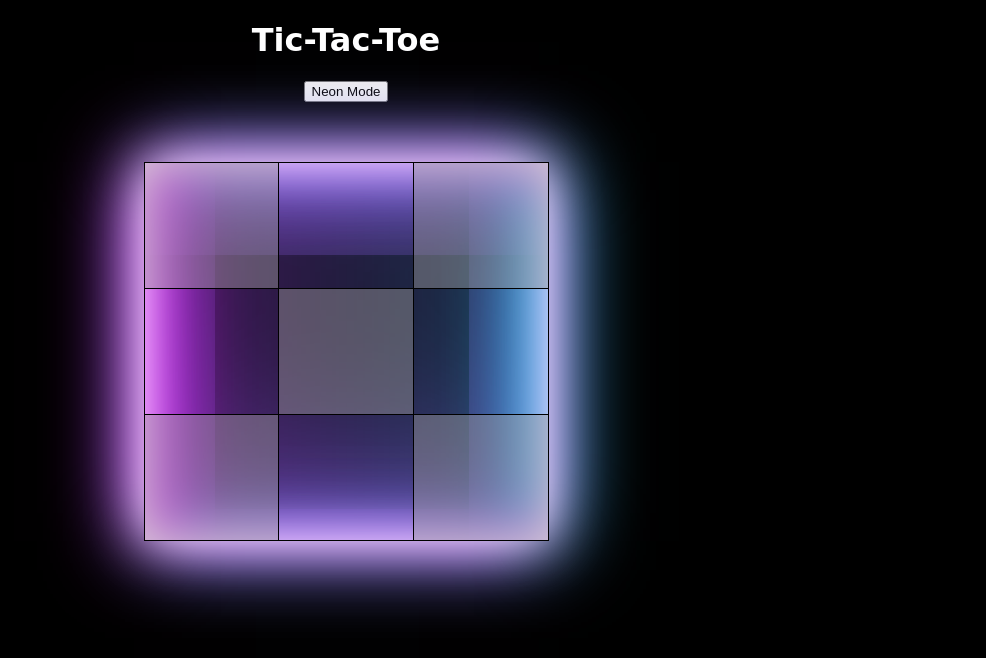
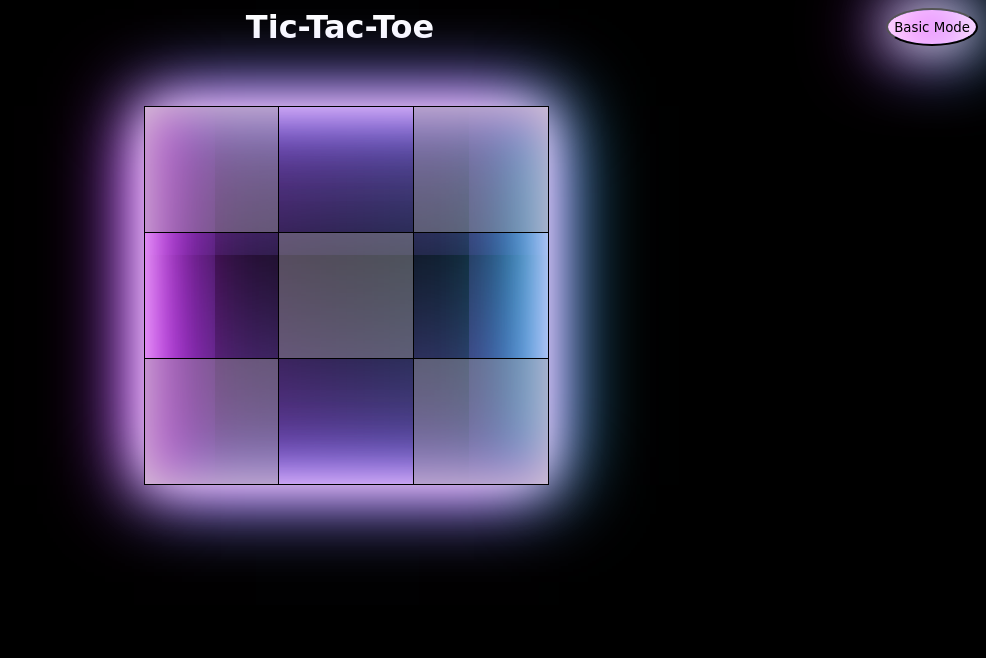
Before and after one commit to Dakotaramey6/Tic-Tac-Toe, a plain HTML site: page index.html in a window 1280 px wide. Both pictures are taken after a click on the button "Neon Mode". Shown: the whole page, without its empty margins (294-1280 px from the left). Drawn offline with Linux system fonts and the light colour scheme.

Commit message:
Styling For project completed

```diff
--- a/script.js
+++ b/script.js
@@ -2,6 +2,7 @@
 const board = document.querySelector('.board');
 const table = document.querySelector('table');
 let tableData = document.querySelectorAll('.row > td');
+let neonBtn = document.querySelector('button');
 let OTurn = false; //Makes X Start first Game
 let winConditions = [
   //sets an array with win condtions used in check win function
@@ -16,7 +17,6 @@ let winConditions = [
 ];
 //these vars are used for neon/darkmode
 let neonHTML = document.querySelector('html');
-let neonBtn = document.querySelector('button');
 let neonH1 = document.querySelector('h1');
 
 const createX = (arr) => {
@@ -35,9 +35,6 @@ const createO = (arr) => {
 
 const startNewGame = (player, loser) => {
   alert(`${player} Wins ${loser} starts the next game`);
-  for (let s = 0; s < spanData.length; s++) {
-    console.log(spanData[s]);
-  }
   board.remove(boardText);
 };
 
@@ -81,6 +78,14 @@ const neonTime = () => {
   table.classList.toggle('neon-mode');
   neonHTML.classList.toggle('neon-mode-doc');
   neonH1.classList.toggle('neon-mode-h1');
+  neonBtn.classList.toggle('btn-neon');
+
+  //changes btn text based on mode
+  if (table.className === 'neon-mode') {
+    neonBtn.innerText = 'Basic Mode';
+  } else {
+    neonBtn.innerText = 'Neon Mode';
+  }
 };
 
 neonBtn.addEventListener('click', neonTime);
--- a/style.css
+++ b/style.css
@@ -4,10 +4,40 @@ html {
 
 header {
   text-align: center;
+  display: inline-flex;
+  width: 100%;
+  justify-content: space-between;
+}
+
+button {
+  border-radius: 100%;
+  background-color: bisque;
+  font-family: cursive;
+}
+
+button:hover {
+  box-shadow: inset 0 0 50px #fff, inset 20px 0 80px #f0f,
+    inset -20px 0 80px #0ff, inset 20px 0 300px #f0f, inset -20px 0 300px #0ff,
+    0 0 50px #fff, -10px 0 80px #f0f, 10px 0 80px #0ff;
+}
+
+.btn-neon {
+  border-radius: 100%;
+  box-shadow: inset 0 0 50px #fff, inset 20px 0 80px #f0f,
+    inset -20px 0 80px #0ff, inset 20px 0 300px #f0f, inset -20px 0 300px #0ff,
+    0 0 50px #fff, -10px 0 80px #f0f, 10px 0 80px #0ff;
+  font-family: cursive;
+}
+
+.btn-neon:hover {
+  background-color: bisque;
+  box-shadow: none;
 }
 
 h1 {
   font-family: cursive;
+  margin: auto;
+  padding-left: 80px;
 }
 
 main {
```
